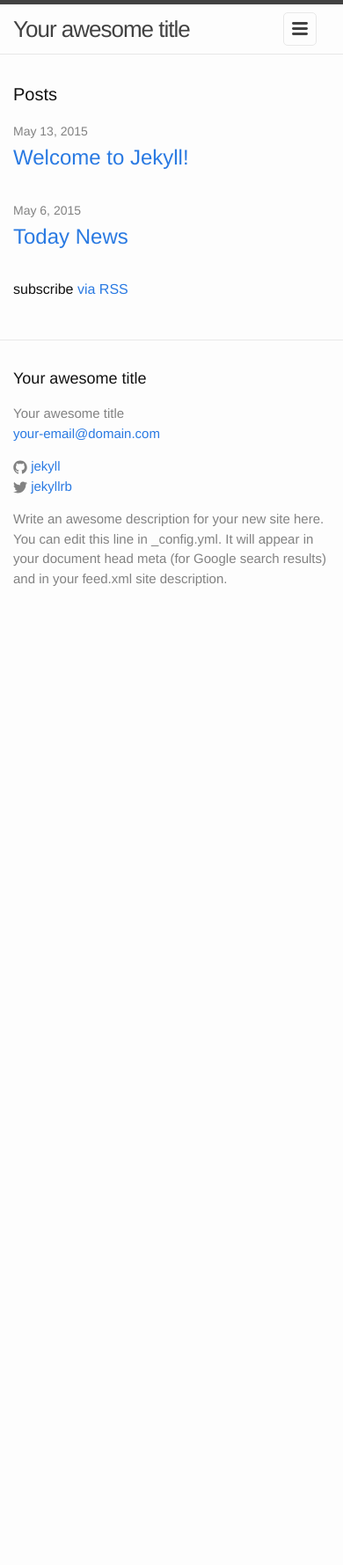
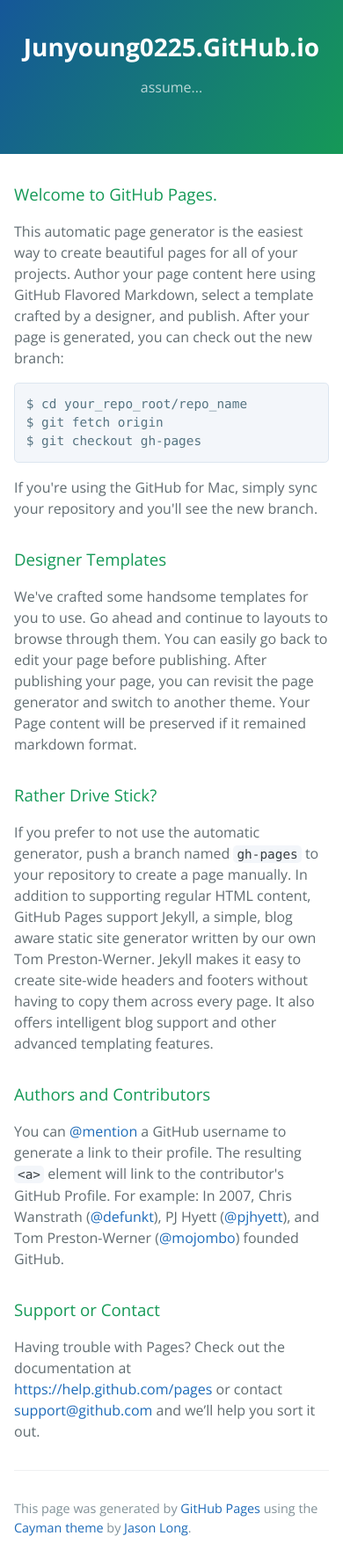
Before and after one commit to junyoung0225/junyoung0225.github.com, a Jekyll site: the page index.html, which Jekyll copies as it is, in a window 390 px wide. Shown: the whole page at 88% size. Built offline with Jekyll 4.4.1, drawn with Linux system fonts in a browser that asks for light colours; before the commit the page ends 900 px from its top, so only the background shows below that.

Commit message:
Replace master branch with page content via GitHub

```diff
--- a/index.html
+++ b/index.html
@@ -1,23 +1,60 @@
----
-layout: default
----
+<!DOCTYPE html>
+<html lang="en-us">
+  <head>
+    <meta charset="UTF-8">
+    <title>Junyoung0225.GitHub.io by junyoung0225</title>
+    <meta name="viewport" content="width=device-width, initial-scale=1">
+    <link rel="stylesheet" type="text/css" href="stylesheets/normalize.css" media="screen">
+    <link href='http://fonts.googleapis.com/css?family=Open+Sans:400,700' rel='stylesheet' type='text/css'>
+    <link rel="stylesheet" type="text/css" href="stylesheets/stylesheet.css" media="screen">
+    <link rel="stylesheet" type="text/css" href="stylesheets/github-light.css" media="screen">
+  </head>
+  <body>
+    <section class="page-header">
+      <h1 class="project-name">Junyoung0225.GitHub.io</h1>
+      <h2 class="project-tagline">assume...</h2>
+    </section>
 
-<div class="home">
+    <section class="main-content">
+      <h3>
+<a id="welcome-to-github-pages" class="anchor" href="#welcome-to-github-pages" aria-hidden="true"><span class="octicon octicon-link"></span></a>Welcome to GitHub Pages.</h3>
 
-  <h1 class="page-heading">Posts</h1>
+<p>This automatic page generator is the easiest way to create beautiful pages for all of your projects. Author your page content here using GitHub Flavored Markdown, select a template crafted by a designer, and publish. After your page is generated, you can check out the new branch:</p>
 
-  <ul class="post-list">
-    {% for post in site.posts %}
-      <li>
-        <span class="post-meta">{{ post.date | date: "%b %-d, %Y" }}</span>
+<pre><code>$ cd your_repo_root/repo_name
+$ git fetch origin
+$ git checkout gh-pages
+</code></pre>
 
-        <h2>
-          <a class="post-link" href="{{ post.url | prepend: site.baseurl }}">{{ post.title }}</a>
-        </h2>
-      </li>
-    {% endfor %}
-  </ul>
+<p>If you're using the GitHub for Mac, simply sync your repository and you'll see the new branch.</p>
 
-  <p class="rss-subscribe">subscribe <a href="{{ "/feed.xml" | prepend: site.baseurl }}">via RSS</a></p>
+<h3>
+<a id="designer-templates" class="anchor" href="#designer-templates" aria-hidden="true"><span class="octicon octicon-link"></span></a>Designer Templates</h3>
 
-</div>
+<p>We've crafted some handsome templates for you to use. Go ahead and continue to layouts to browse through them. You can easily go back to edit your page before publishing. After publishing your page, you can revisit the page generator and switch to another theme. Your Page content will be preserved if it remained markdown format.</p>
+
+<h3>
+<a id="rather-drive-stick" class="anchor" href="#rather-drive-stick" aria-hidden="true"><span class="octicon octicon-link"></span></a>Rather Drive Stick?</h3>
+
+<p>If you prefer to not use the automatic generator, push a branch named <code>gh-pages</code> to your repository to create a page manually. In addition to supporting regular HTML content, GitHub Pages support Jekyll, a simple, blog aware static site generator written by our own Tom Preston-Werner. Jekyll makes it easy to create site-wide headers and footers without having to copy them across every page. It also offers intelligent blog support and other advanced templating features.</p>
+
+<h3>
+<a id="authors-and-contributors" class="anchor" href="#authors-and-contributors" aria-hidden="true"><span class="octicon octicon-link"></span></a>Authors and Contributors</h3>
+
+<p>You can <a href="https://github.com/blog/821" class="user-mention">@mention</a> a GitHub username to generate a link to their profile. The resulting <code>&lt;a&gt;</code> element will link to the contributor's GitHub Profile. For example: In 2007, Chris Wanstrath (<a href="https://github.com/defunkt" class="user-mention">@defunkt</a>), PJ Hyett (<a href="https://github.com/pjhyett" class="user-mention">@pjhyett</a>), and Tom Preston-Werner (<a href="https://github.com/mojombo" class="user-mention">@mojombo</a>) founded GitHub.</p>
+
+<h3>
+<a id="support-or-contact" class="anchor" href="#support-or-contact" aria-hidden="true"><span class="octicon octicon-link"></span></a>Support or Contact</h3>
+
+<p>Having trouble with Pages? Check out the documentation at <a href="https://help.github.com/pages">https://help.github.com/pages</a> or contact <a href="mailto:support@github.com">support@github.com</a> and we’ll help you sort it out.</p>
+
+      <footer class="site-footer">
+
+        <span class="site-footer-credits">This page was generated by <a href="https://pages.github.com">GitHub Pages</a> using the <a href="https://github.com/jasonlong/cayman-theme">Cayman theme</a> by <a href="https://twitter.com/jasonlong">Jason Long</a>.</span>
+      </footer>
+
+    </section>
+
+
+  </body>
+</html>
--- /dev/null
+++ b/stylesheets/github-light.css
@@ -0,0 +1,115 @@
+/*
+   Copyright 2014 GitHub Inc.
+
+   Licensed under the Apache License, Version 2.0 (the "License");
+   you may not use this file except in compliance with the License.
+   You may obtain a copy of the License at
+
+       http://www.apache.org/licenses/LICENSE-2.0
+
+   Unless required by applicable law or agreed to in writing, software
+   distributed under the License is distributed on an "AS IS" BASIS,
+   WITHOUT WARRANTIES OR CONDITIONS OF ANY KIND, either express or implied.
+   See the License for the specific language governing permissions and
+   limitations under the License.
+
+*/
+
+.pl-c /* comment */ {
+  color: #969896;
+}
+
+.pl-c1      /* constant, markup.raw, meta.diff.header, meta.module-reference, meta.property-name, support, support.constant, support.variable, variable.other.constant */,
+.pl-s .pl-v /* string variable */ {
+  color: #0086b3;
+}
+
+.pl-e  /* entity */,
+.pl-en /* entity.name */ {
+  color: #795da3;
+}
+
+.pl-s .pl-s1 /* string source */,
+.pl-smi      /* storage.modifier.import, storage.modifier.package, storage.type.java, variable.other, variable.parameter.function */ {
+  color: #333;
+}
+
+.pl-ent /* entity.name.tag */ {
+  color: #63a35c;
+}
+
+.pl-k /* keyword, storage, storage.type */ {
+  color: #a71d5d;
+}
+
+.pl-pds              /* punctuation.definition.string, string.regexp.character-class */,
+.pl-s                /* string */,
+.pl-s .pl-pse .pl-s1 /* string punctuation.section.embedded source */,
+.pl-sr               /* string.regexp */,
+.pl-sr .pl-cce       /* string.regexp constant.character.escape */,
+.pl-sr .pl-sra       /* string.regexp string.regexp.arbitrary-repitition */,
+.pl-sr .pl-sre       /* string.regexp source.ruby.embedded */ {
+  color: #183691;
+}
+
+.pl-v /* variable */ {
+  color: #ed6a43;
+}
+
+.pl-id /* invalid.deprecated */ {
+  color: #b52a1d;
+}
+
+.pl-ii /* invalid.illegal */ {
+  background-color: #b52a1d;
+  color: #f8f8f8;
+}
+
+.pl-sr .pl-cce /* string.regexp constant.character.escape */ {
+  color: #63a35c;
+  font-weight: bold;
+}
+
+.pl-ml /* markup.list */ {
+  color: #693a17;
+}
+
+.pl-mh        /* markup.heading */,
+.pl-mh .pl-en /* markup.heading entity.name */,
+.pl-ms        /* meta.separator */ {
+  color: #1d3e81;
+  font-weight: bold;
+}
+
+.pl-mq /* markup.quote */ {
+  color: #008080;
+}
+
+.pl-mi /* markup.italic */ {
+  color: #333;
+  font-style: italic;
+}
+
+.pl-mb /* markup.bold */ {
+  color: #333;
+  font-weight: bold;
+}
+
+.pl-md /* markup.deleted, meta.diff.header.from-file */ {
+  background-color: #ffecec;
+  color: #bd2c00;
+}
+
+.pl-mi1 /* markup.inserted, meta.diff.header.to-file */ {
+  background-color: #eaffea;
+  color: #55a532;
+}
+
+.pl-mdr /* meta.diff.range */ {
+  color: #795da3;
+  font-weight: bold;
+}
+
+.pl-mo /* meta.output */ {
+  color: #1d3e81;
+}
--- /dev/null
+++ b/stylesheets/stylesheet.css
@@ -0,0 +1,245 @@
+* {
+  box-sizing: border-box; }
+
+body {
+  padding: 0;
+  margin: 0;
+  font-family: "Open Sans", "Helvetica Neue", Helvetica, Arial, sans-serif;
+  font-size: 16px;
+  line-height: 1.5;
+  color: #606c71; }
+
+a {
+  color: #1e6bb8;
+  text-decoration: none; }
+  a:hover {
+    text-decoration: underline; }
+
+.btn {
+  display: inline-block;
+  margin-bottom: 1rem;
+  color: rgba(255, 255, 255, 0.7);
+  background-color: rgba(255, 255, 255, 0.08);
+  border-color: rgba(255, 255, 255, 0.2);
+  border-style: solid;
+  border-width: 1px;
+  border-radius: 0.3rem;
+  transition: color 0.2s, background-color 0.2s, border-color 0.2s; }
+  .btn + .btn {
+    margin-left: 1rem; }
+
+.btn:hover {
+  color: rgba(255, 255, 255, 0.8);
+  text-decoration: none;
+  background-color: rgba(255, 255, 255, 0.2);
+  border-color: rgba(255, 255, 255, 0.3); }
+
+@media screen and (min-width: 64em) {
+  .btn {
+    padding: 0.75rem 1rem; } }
+
+@media screen and (min-width: 42em) and (max-width: 64em) {
+  .btn {
+    padding: 0.6rem 0.9rem;
+    font-size: 0.9rem; } }
+
+@media screen and (max-width: 42em) {
+  .btn {
+    display: block;
+    width: 100%;
+    padding: 0.75rem;
+    font-size: 0.9rem; }
+    .btn + .btn {
+      margin-top: 1rem;
+      margin-left: 0; } }
+
+.page-header {
+  color: #fff;
+  text-align: center;
+  background-color: #159957;
+  background-image: linear-gradient(120deg, #155799, #159957); }
+
+@media screen and (min-width: 64em) {
+  .page-header {
+    padding: 5rem 6rem; } }
+
+@media screen and (min-width: 42em) and (max-width: 64em) {
+  .page-header {
+    padding: 3rem 4rem; } }
+
+@media screen and (max-width: 42em) {
+  .page-header {
+    padding: 2rem 1rem; } }
+
+.project-name {
+  margin-top: 0;
+  margin-bottom: 0.1rem; }
+
+@media screen and (min-width: 64em) {
+  .project-name {
+    font-size: 3.25rem; } }
+
+@media screen and (min-width: 42em) and (max-width: 64em) {
+  .project-name {
+    font-size: 2.25rem; } }
+
+@media screen and (max-width: 42em) {
+  .project-name {
+    font-size: 1.75rem; } }
+
+.project-tagline {
+  margin-bottom: 2rem;
+  font-weight: normal;
+  opacity: 0.7; }
+
+@media screen and (min-width: 64em) {
+  .project-tagline {
+    font-size: 1.25rem; } }
+
+@media screen and (min-width: 42em) and (max-width: 64em) {
+  .project-tagline {
+    font-size: 1.15rem; } }
+
+@media screen and (max-width: 42em) {
+  .project-tagline {
+    font-size: 1rem; } }
+
+.main-content :first-child {
+  margin-top: 0; }
+.main-content img {
+  max-width: 100%; }
+.main-content h1, .main-content h2, .main-content h3, .main-content h4, .main-content h5, .main-content h6 {
+  margin-top: 2rem;
+  margin-bottom: 1rem;
+  font-weight: normal;
+  color: #159957; }
+.main-content p {
+  margin-bottom: 1em; }
+.main-content code {
+  padding: 2px 4px;
+  font-family: Consolas, "Liberation Mono", Menlo, Courier, monospace;
+  font-size: 0.9rem;
+  color: #383e41;
+  background-color: #f3f6fa;
+  border-radius: 0.3rem; }
+.main-content pre {
+  padding: 0.8rem;
+  margin-top: 0;
+  margin-bottom: 1rem;
+  font: 1rem Consolas, "Liberation Mono", Menlo, Courier, monospace;
+  color: #567482;
+  word-wrap: normal;
+  background-color: #f3f6fa;
+  border: solid 1px #dce6f0;
+  border-radius: 0.3rem; }
+  .main-content pre > code {
+    padding: 0;
+    margin: 0;
+    font-size: 0.9rem;
+    color: #567482;
+    word-break: normal;
+    white-space: pre;
+    background: transparent;
+    border: 0; }
+.main-content .highlight {
+  margin-bottom: 1rem; }
+  .main-content .highlight pre {
+    margin-bottom: 0;
+    word-break: normal; }
+.main-content .highlight pre, .main-content pre {
+  padding: 0.8rem;
+  overflow: auto;
+  font-size: 0.9rem;
+  line-height: 1.45;
+  border-radius: 0.3rem; }
+.main-content pre code, .main-content pre tt {
+  display: inline;
+  max-width: initial;
+  padding: 0;
+  margin: 0;
+  overflow: initial;
+  line-height: inherit;
+  word-wrap: normal;
+  background-color: transparent;
+  border: 0; }
+  .main-content pre code:before, .main-content pre code:after, .main-content pre tt:before, .main-content pre tt:after {
+    content: normal; }
+.main-content ul, .main-content ol {
+  margin-top: 0; }
+.main-content blockquote {
+  padding: 0 1rem;
+  margin-left: 0;
+  color: #819198;
+  border-left: 0.3rem solid #dce6f0; }
+  .main-content blockquote > :first-child {
+    margin-top: 0; }
+  .main-content blockquote > :last-child {
+    margin-bottom: 0; }
+.main-content table {
+  display: block;
+  width: 100%;
+  overflow: auto;
+  word-break: normal;
+  word-break: keep-all; }
+  .main-content table th {
+    font-weight: bold; }
+  .main-content table th, .main-content table td {
+    padding: 0.5rem 1rem;
+    border: 1px solid #e9ebec; }
+.main-content dl {
+  padding: 0; }
+  .main-content dl dt {
+    padding: 0;
+    margin-top: 1rem;
+    font-size: 1rem;
+    font-weight: bold; }
+  .main-content dl dd {
+    padding: 0;
+    margin-bottom: 1rem; }
+.main-content hr {
+  height: 2px;
+  padding: 0;
+  margin: 1rem 0;
+  background-color: #eff0f1;
+  border: 0; }
+
+@media screen and (min-width: 64em) {
+  .main-content {
+    max-width: 64rem;
+    padding: 2rem 6rem;
+    margin: 0 auto;
+    font-size: 1.1rem; } }
+
+@media screen and (min-width: 42em) and (max-width: 64em) {
+  .main-content {
+    padding: 2rem 4rem;
+    font-size: 1.1rem; } }
+
+@media screen and (max-width: 42em) {
+  .main-content {
+    padding: 2rem 1rem;
+    font-size: 1rem; } }
+
+.site-footer {
+  padding-top: 2rem;
+  margin-top: 2rem;
+  border-top: solid 1px #eff0f1; }
+
+.site-footer-owner {
+  display: block;
+  font-weight: bold; }
+
+.site-footer-credits {
+  color: #819198; }
+
+@media screen and (min-width: 64em) {
+  .site-footer {
+    font-size: 1rem; } }
+
+@media screen and (min-width: 42em) and (max-width: 64em) {
+  .site-footer {
+    font-size: 1rem; } }
+
+@media screen and (max-width: 42em) {
+  .site-footer {
+    font-size: 0.9rem; } }
```
Also changed, not shown: params.json (added, +1 -0 lines), stylesheets/normalize.css (added).
